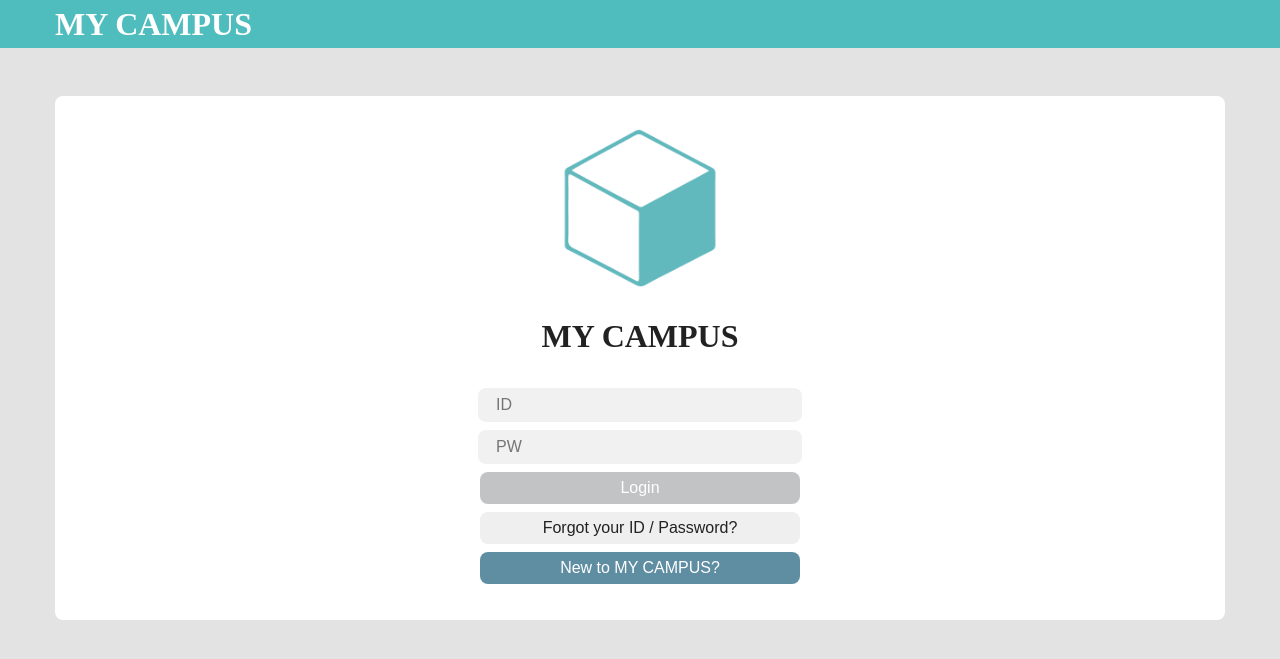
After one commit to dlwodnjs724/outsourcing_mycampus, a Django app: template project/accounts/templates/registration/login.html in a window 1280 px wide. The commit adds this page. Shown: the top 659 px of the page. Run offline with Django 3.2, Linux system fonts and the light colour scheme; the template is opened without the code that fills it, so the values that code supplies are empty.

Commit message:
login view template 만듬

```diff
--- a/project/accounts/static/accounts/css/global.css
+++ /dev/null
@@ -1,3 +0,0 @@
-* {
-    box-sizing: border-box;
-}
--- a/project/accounts/static/accounts/css/main.css
+++ /dev/null
@@ -1,3 +0,0 @@
-@import "reset.css";
-@import "container.css";
-@import "login.css";
--- a/project/accounts/static/accounts/css/login.css
+++ b/project/accounts/static/registration/css/login.css
@@ -1,29 +1,18 @@
-:root {
-  --wrapper-color: #E3E3E3;
-  --border-radius: 0.5rem;
-}
-
-#wrapper {
-  width: 100vw;
-  height: 100%;
-  background-color: var(--wrapper-color);
-}
-
 .container__whitebox {
   border-radius: var(--border-radius);
   background-color: #fff;
   width:100%;
-  height: 90%;
 }
 
 .accounts__wrapper {
-  height: 100%;
   display: flex;
   flex-direction: column;
+  overflow: auto;
 }
 
 .accounts__logo-box {
   display: flex;
+  height: fit-content;
   flex-direction: column;
   justify-content: center;
   align-items: center;
--- /dev/null
+++ b/project/accounts/static/registration/css/main.css
@@ -0,0 +1 @@
+@import "login.css";
--- /dev/null
+++ b/project/accounts/templates/registration/login.html
@@ -0,0 +1,29 @@
+{% extends 'base.html' %}
+{% load staticfiles %}
+{% block css %}
+    <link rel="stylesheet" href="{% static "registration/css/main.css" %}">
+{% endblock %}
+{% block contents %}
+    <div class="container">
+        <div class="container__whitebox">
+            <div class="accounts__wrapper">
+                <div class="accounts__logo-box">
+                    <img src="{% static "images/logo.png" %}" alt="my_campus">
+                    <h1 class="accounts__mycampus">MY CAMPUS</h1>
+                </div>
+                <div class="accounts__login-box">
+                    <form method="post" class= "accounts__user-info">
+                        {% csrf_token %}
+                        <input class="user-info__button login-info" type="text" name="username" placeholder="ID"/>
+                        <input class="user-info__button login-info" type="password" name="password" placeholder="PW"/>
+                        <button class="user-info__button login-button" type="submit">Login</button>
+                        <button class="user-info__button forgot-button">Forgot your ID / Password? </button>
+                    </form>
+                    <div class="accounts__newbiebox">
+                        <button class="user-info__button newbie-button">New to MY CAMPUS?</button>
+                    </div>
+                </div>
+            </div>
+        </div>
+    </div>
+{% endblock %}
--- /dev/null
+++ b/project/accounts/templates/registration/password_change_form.html
@@ -0,0 +1 @@
+{% extends "base.html" %}
--- a/project/accounts/urls.py
+++ b/project/accounts/urls.py
@@ -2,7 +2,3 @@ from django.urls import path
 from . import views
 
 app_name = "accounts"
-
-urlpatterns = [
-    path('login/', views.Login.as_view(), name="login"),
-]
--- a/project/accounts/views.py
+++ b/project/accounts/views.py
@@ -2,9 +2,3 @@ from django.shortcuts import render
 
 # Create your views here.
 from django.views.generic.base import View
-
-
-class Login(View):
-
-    def get(self, request):
-        return render(request, 'accounts/login.html')
--- a/project/config/settings/common.py
+++ b/project/config/settings/common.py
@@ -150,3 +150,8 @@ MEDIA_URL = '/media/'
 MEDIA_ROOT = os.path.join(BASE_DIR, '..', 'media')
 
 AUTH_USER_MODEL = 'accounts.User'
+
+LOGOUT_REDIRECT_URL = '/auth/login/'
+
+LOGIN_URL = "/auth/login/"
+LOGIN_REDIRECT_URL = "/"
--- a/project/config/urls.py
+++ b/project/config/urls.py
@@ -6,7 +6,7 @@ from django.urls import path, include
 urlpatterns = [
     path('admin/', admin.site.urls),
     path('', include('core.urls')),
-    path('auth/', include('accounts.urls'))
+    path('auth/', include('django.contrib.auth.urls'))
 ] + static(settings.MEDIA_URL, document_root=settings.MEDIA_ROOT)
 
 
--- /dev/null
+++ b/project/core/static/base/css/base.css
@@ -0,0 +1,12 @@
+@import "reset.css";
+@import "header.css";
+@import "container.css";
+
+:root {
+--wrapper-color: #E3E3E3;
+--border-radius: 0.5rem;
+}
+
+body {
+    background-color: var(--wrapper-color);
+}
--- a/project/accounts/static/accounts/css/container.css
+++ b/project/core/static/base/css/container.css
@@ -2,9 +2,6 @@
   padding-right: 15px;
   padding-left: 15px;
   margin: auto auto;
-  display: flex;
-  align-items: center;
-  height: 100vh;
 }
 
 @media (min-width: 768px) {
--- /dev/null
+++ b/project/core/static/base/css/header.css
@@ -0,0 +1,27 @@
+:root {
+    --main-color: #4FBCBD;
+}
+
+.base__header {
+    width: 100%;
+    height: 3rem;
+    background-color: var(--main-color);
+    margin-bottom: 3rem;
+}
+
+.base__header__used-space {
+    display:flex;
+    align-items: center;
+    height: 100%;
+}
+
+.base__logo {
+    display: flex;
+    align-items: center;
+}
+
+.base__logo span {
+    font-size: 2rem;
+    font-weight: 900;
+    color: #fff;
+}
--- a/project/accounts/templates/accounts/base.html
+++ b/project/templates/base.html
@@ -6,13 +6,18 @@
     <meta name="viewport"
           content="width=device-width, user-scalable=no, initial-scale=1.0, maximum-scale=1.0, minimum-scale=1.0">
     <meta http-equiv="X-UA-Compatible" content="ie=edge">
-    <link rel="stylesheet" href="{% static 'accounts/css/main.css' %}" type="text/css">
-    <title>Document</title>
+    <link rel="stylesheet" href="{% static "base/css/base.css" %}" type="text/css">
+    <title>{% firstof html_title "MY CAMPUS" %}</title>
     {% block css %}
     {% endblock %}
 </head>
 <body>
-    <header></header>
+    <div class="base__header">
+        <div class="base__header__used-space container">
+            <div class="base__logo"><span>MY CAMPUS</span></div>
+            {% block header %} {% endblock %}
+        </div>
+    </div>
     {% block contents %}
 
     {% endblock %}
```
Also changed, not shown: project/accounts/templates/accounts/login.html (deleted, +0 -27 lines), project/accounts/migrations/0001_initial.py, project/core/static/base/css/reset.css (renamed from project/accounts/static/accounts/css/reset.css).
